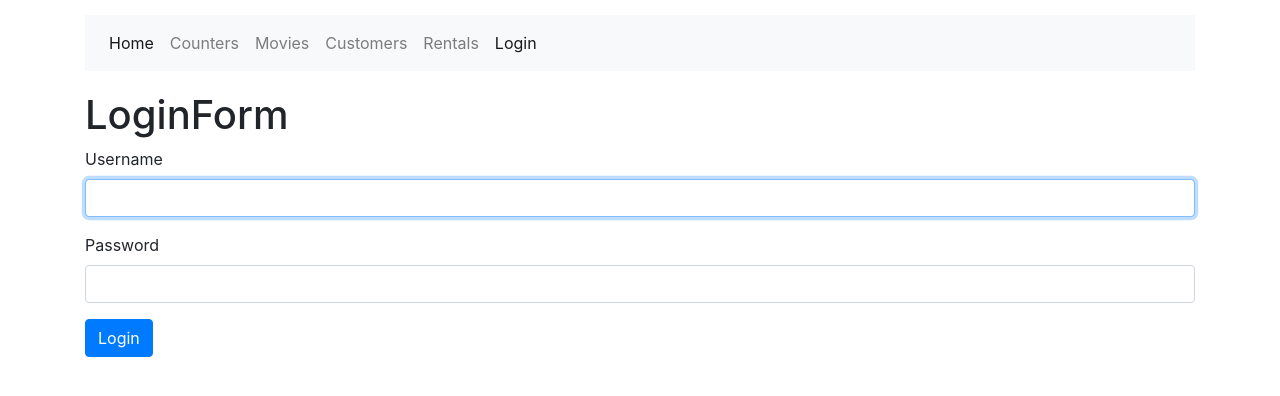
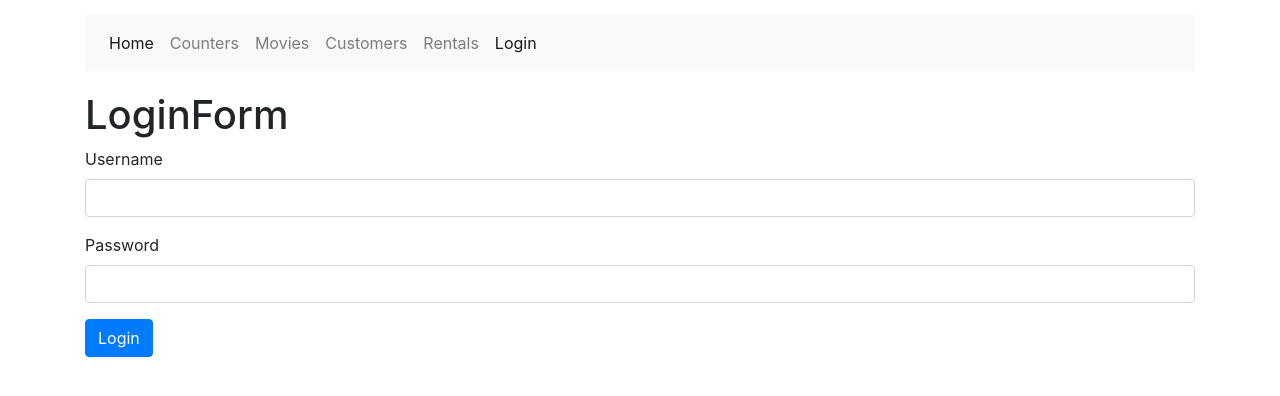
Before and after one commit to mnedzka/movies-portal-react, a React (Create React App) app: page /login in a window 1280 px wide. Shown: the top 396 px of the page. Built offline with nearby package versions, Linux system fonts and the light colour scheme.

Commit message:
Add  reusable Input component

```diff
--- a/src/components/LoginForm.jsx
+++ b/src/components/LoginForm.jsx
@@ -1,4 +1,5 @@
 import React, { Component } from 'react';
+import Input from './common/Input';
 
 class LoginForm extends Component {
   state = {
@@ -6,7 +7,7 @@ class LoginForm extends Component {
   };
 
   handleSubmit = e => {
-    // e.preventDefault();
+    e.preventDefault();
     // const username = this.username.current.value;
   };
 
@@ -22,30 +23,18 @@ class LoginForm extends Component {
       <div>
         <h1>LoginForm</h1>
         <form onSubmit={this.handleSubmits}>
-          <div className='form-group'>
-            <label htmlFor='username'>Username</label>
-            <input
-              value={account.username}
-              onChange={this.handleChange}
-              autoFocus
-              ref={this.username}
-              id='username'
-              name='username'
-              type='text'
-              className='form-control'
-            />
-          </div>
-          <div className='form-group'>
-            <label htmlFor='password'>Password</label>
-            <input
-              value={account.password}
-              onChange={this.handleChange}
-              name='password'
-              id='password'
-              type='text'
-              className='form-control'
-            />
-          </div>
+          <Input
+            name='username'
+            value={account.value}
+            label='Username'
+            onChange={this.handleChange}
+          />
+          <Input
+            name='password'
+            value={account.password}
+            label='Password'
+            onChange={this.handleChange}
+          />
           <button className='btn btn-primary'>Login</button>
         </form>
       </div>
--- /dev/null
+++ b/src/components/common/Input.jsx
@@ -0,0 +1,19 @@
+import React from 'react';
+
+const Input = ({ name, label, value, onChange }) => {
+  return (
+    <div className='form-group'>
+      <label htmlFor={name}>{label}</label>
+      <input
+        value={value}
+        onChange={onChange}
+        id={name}
+        name={name}
+        type='text'
+        className='form-control'
+      />
+    </div>
+  );
+};
+
+export default Input;
```
